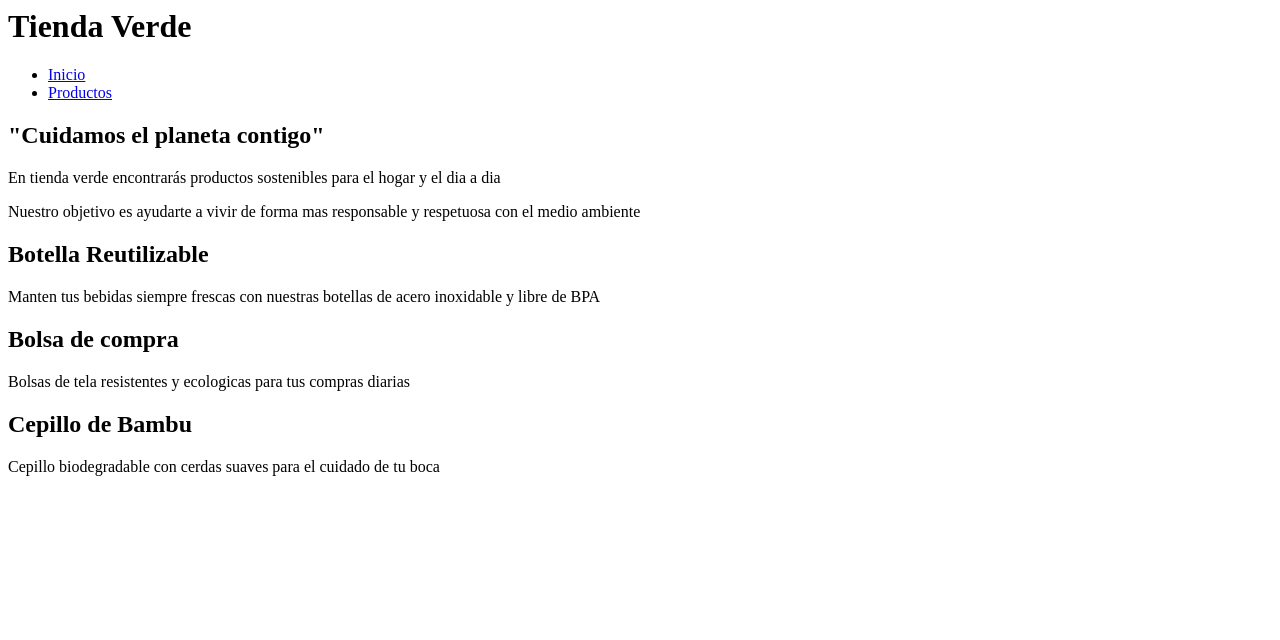
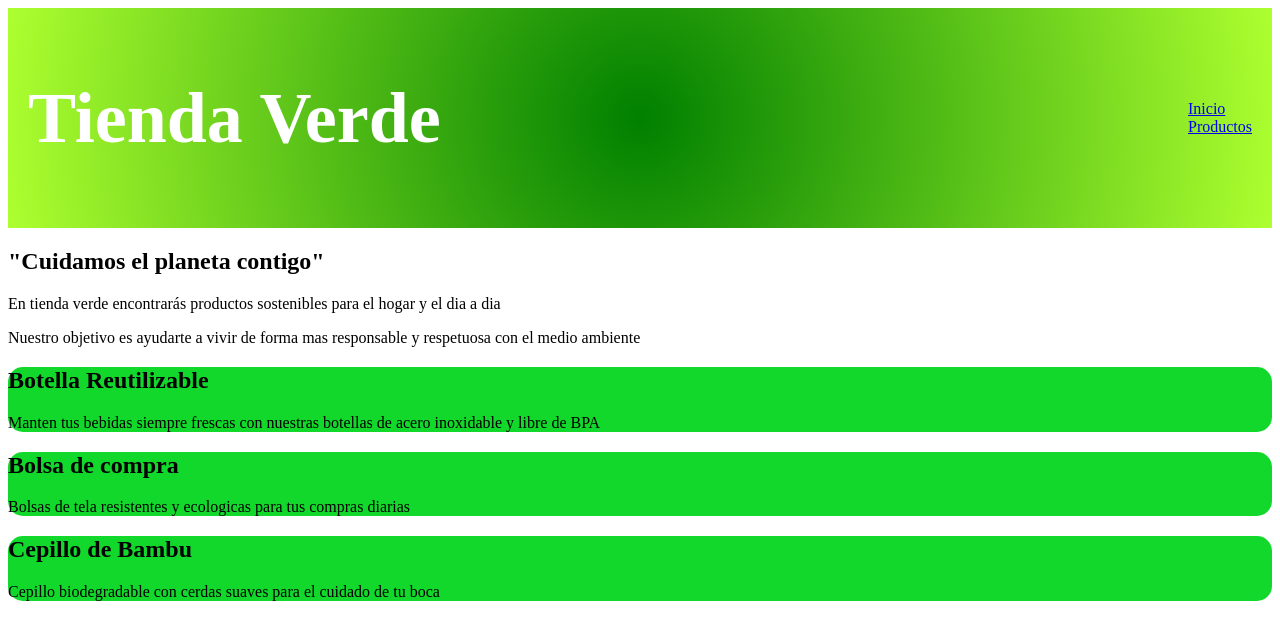
Before and after one commit to javier152140/examen-git, a plain HTML site: page index.html in a window 1280 px wide. Drawn offline with Linux system fonts and the light colour scheme.

Commit message:
PAGINA EXAMEN

```diff
--- /dev/null
+++ b/estilos.css
@@ -0,0 +1,35 @@
+header {
+    display: flex;
+    justify-content: space-between;
+    align-items: center;
+    padding: 10px 20px;
+    height: 200px;
+    background: radial-gradient(circle, green, greenyellow);
+    background-color: rgb(60, 255, 0);
+
+}
+#titulo {
+    text-align: left;
+    font-size: 36px;
+    color:white;
+    font-weight: bold;
+
+}
+nav ul {
+    list-style:none;
+    gap: 100px;
+    margin: 0;
+    padding: 0;
+}
+nav a :hover {
+    color: green;
+    font-size: 10px;
+}
+bloque principal {
+    text-align: center;
+}
+.tarjetas {
+    background-color: rgb(18, 216, 44);
+    border-radius: 15px;
+    box-shadow: 0 4px 10px, red
+}
--- a/index.html
+++ b/index.html
@@ -1,5 +1,16 @@
+<!DOCTYPE html>
+<html lang="es">
+    <head>
+        <meta charset="UTF-8">
+        <meta name="viewport" content="width=device-width, inital-scale=1.0">
+        <title>Pagina html y css</title>
+        <link rel="stylesheet" href="estilos.css">
+</head>
 <header>
+    <div id="titulo">
     <h1>Tienda Verde</h1>
+    </div>
+
     <nav>
         <ul>
             <li><a href="index.html">Inicio</a></li>
@@ -7,8 +18,12 @@
 
         </ul>
     </nav>
+    </div>
 </header>
+<body>
+
 <main>
+    <div class="Bloque presentación">
     <section class="Presentacion a la derecha">
         <h2>"Cuidamos el planeta contigo"</h2>
         <p> En tienda verde encontrarás productos sostenibles para el hogar y el dia a dia</p>
@@ -28,4 +43,6 @@
             <p>Cepillo biodegradable con cerdas suaves para el cuidado de tu boca</p>
         </div>
     </section>
+    </div>
 </main>
+</html>
--- a/productos.html
+++ b/productos.html
@@ -0,0 +1,37 @@
+<!DOCTYPE html>
+<html lang="es">
+    <head>
+        <meta charset="UTF-8">
+        <meta name="viewport" content="width=device-width, inital-scale=1.0">
+        <title>Pagina html y css</title>
+        <link rel="stylesheet" href="estilos.css">
+    </head>
+    <header>
+    <h1>Tienda Verde</h1>
+    <nav>
+        <ul>
+            <li><a href="index.html">Inicio</a></li>
+            <li><a href="productos.html"> Productos</a></li>
+
+        </ul>
+    </nav>
+</header>
+<main>
+    <h1>Catalogo de productos</h1>
+    <div>
+        <h1>Botella de acero</h1>
+        <img src="botella.jpg" width="150">
+        <p>Reutilizable y libre de BPA. 14.90€</p>
+    </div>
+    <div>
+        <h1>Bolsa de tela</h1>
+        <img src="bolsa.jpg" width="150">
+        <p>Ideal para tus compras diarias. 3.50€</p>
+    </div>
+    <div>
+        <h1>Cepillo de bambu</h1>
+        <img src="cepillos.jpg" width="150">
+        <p>Cerdas suaves, 100% biodegradable. 2.90€</p>
+    </div>
+</main>
+</html>
--- a/style.css
+++ /dev/null
@@ -1,6 +0,0 @@
-#examen-git
-p {
-    color: blue;
-    width: 200px;
-    border: 2px solid black;
-}
```
Also changed, not shown: bolsa.jpg (added), botella.jpg (added), cepillos.jpg (added).
